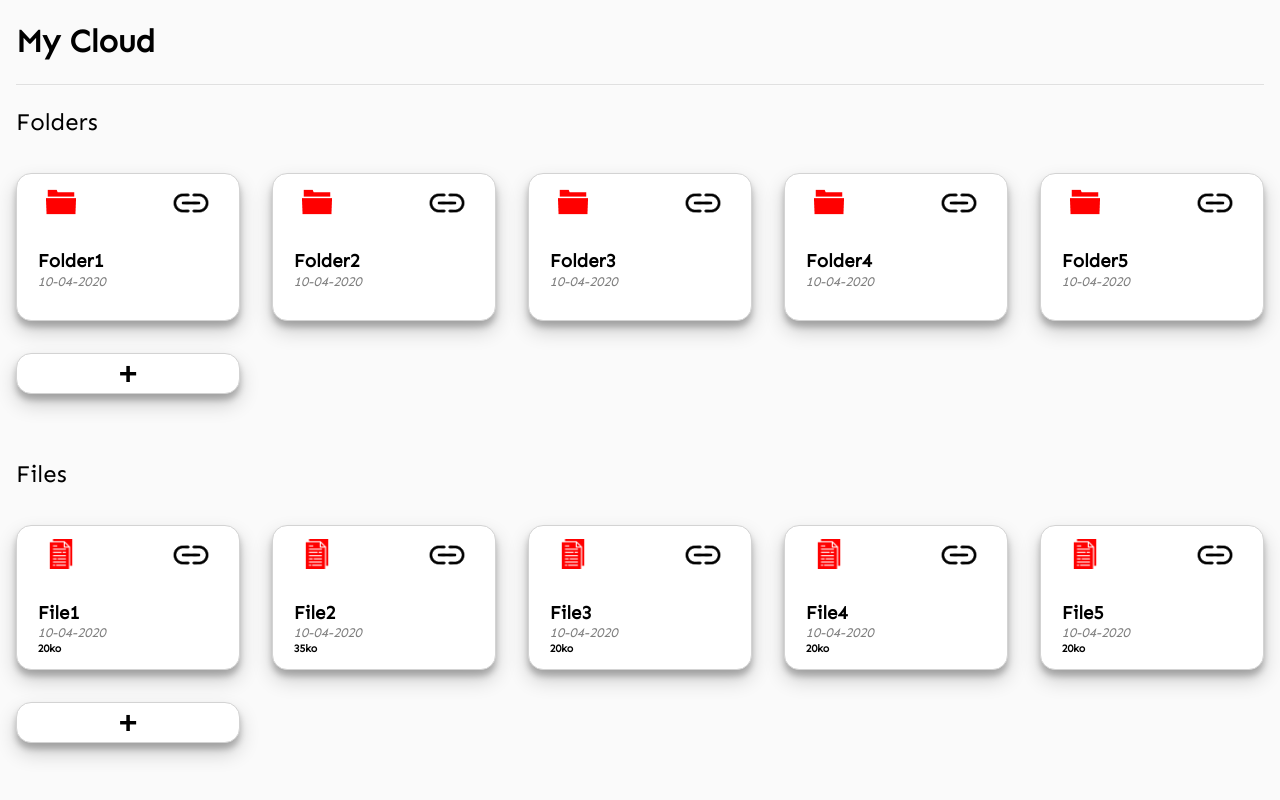
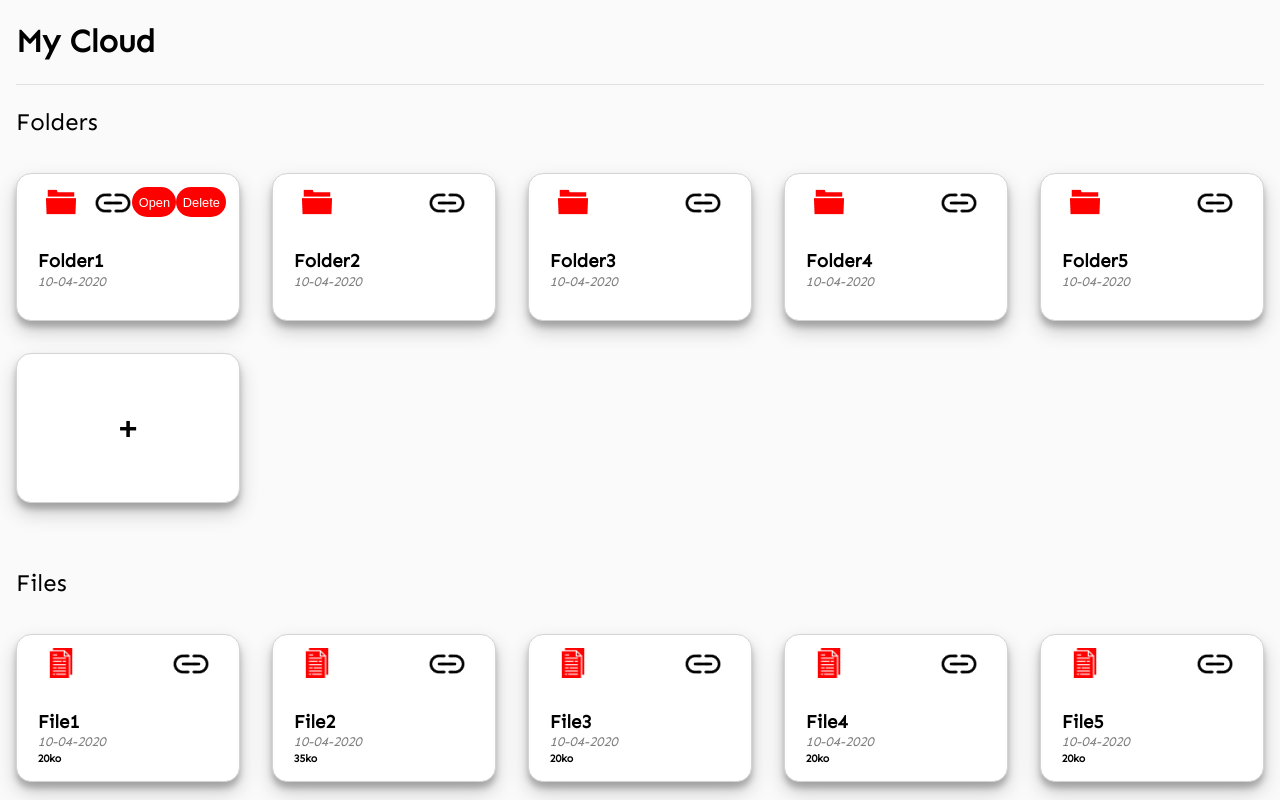
Before and after one commit to Chahi-Rabie-Ala-Eddine/SealPass, a React (Create React App) app: page / in a window 1280 px wide. Both pictures are taken after a click on the button 190 px from the left and 202 px from the top of the page. Shown: the top 800 px of the page. Built offline with nearby package versions, Linux system fonts and the light colour scheme; a web font is replaced by a local one.

Commit message:
Complete but not perfect

```diff
--- a/package.json
+++ b/package.json
@@ -9,6 +9,7 @@
     "prettier": "^2.0.4",
     "react": "^16.13.0",
     "react-dom": "^16.13.0",
+    "react-dropzone": "^10.2.2",
     "react-modal": "^3.11.2",
     "react-router-dom": "^5.1.2",
     "react-scripts": "3.4.0"
--- a/src/components/cloudFileComponent.jsx
+++ b/src/components/cloudFileComponent.jsx
@@ -4,22 +4,58 @@ import share_link from "../assets/images/link.png";
 import "../styles/cloud_page_component_style.css";
 
 export default class cloudFileComponent extends Component {
-  //TODO share button action
+  constructor(props) {
+    super(props);
+    this.state = {
+      showModal: false,
+      isVisible: false,
+    };
+    this.handleHiddenSwitch = this.handleHiddenSwitch.bind(this);
+    this.handleFileDelete = this.handleFileDelete.bind(this);
+    this.handleFileDownload = this.handleFileDownload.bind(this);
+  }
+
+  handleFileDownload() {
+    //TODO AJAX
+    console.log("downloading file");
+  }
+
+  handleFileDelete() {
+    //TODO AJAX
+    console.log("deleted file");
+  }
+
+  handleHiddenSwitch() {
+    if (this.state.isVisible) {
+      this.setState({ isVisible: false });
+    } else {
+      this.setState({ isVisible: true });
+    }
+  }
+
   render() {
     return (
-      <div className={"FileBox"}>
+      <section className={"FileBox"}>
         <span className={"iconShareLine"}>
           <img src={file_icon} alt={file_icon} className={"fileIcon"} />
-          <button className={"shareButton"}>
+          <button className={"shareButton"} onClick={this.handleHiddenSwitch}>
             <img src={share_link} alt={share_link} className={"shareIcon"} />
           </button>
+          <div
+            className={
+              this.state.isVisible ? "dropDownMenu" : "dropDownMenu_hidden"
+            }
+          >
+            <button className={"fileDownloadButton"} onClick={this.handleFileDownload}>Download</button>
+            <button className={"fileDeleteButton"} onClick={this.handleFileDelete}>Delete</button>
+          </div>
         </span>
         <div className={"nameDateSize"}>
           <h3>{this.props.fileInfo.name}</h3>
           <h5>{this.props.fileInfo.date}</h5>
           <h6>{this.props.fileInfo.size}</h6>
         </div>
-      </div>
+      </section>
     );
   }
 }
--- a/src/components/cloudFolderComponent.jsx
+++ b/src/components/cloudFolderComponent.jsx
@@ -1,29 +1,89 @@
 import React, { Component } from "react";
 import folder_red from "../assets/images/folder_red.png";
 import share_link from "../assets/images/link.png";
+import CloudFileComponent from "./cloudFileComponent";
 import "../styles/cloud_page_component_style.css";
+import Modal from "react-modal";
 
 export default class cloudFolderComponent extends Component {
-  //TODO share button action
   constructor(props) {
     super(props);
-    this.state = { copySharelinkSuccess: "" };
+    this.state = {
+      copySharelinkSuccess: "",
+      showModal: false,
+      isVisible: false,
+    };
+    this.handleModal = this.handleModal.bind(this);
+    this.handleHiddenSwitch = this.handleHiddenSwitch.bind(this);
+    this.handleFolderDelete = this.handleFolderDelete.bind(this);
+  }
+
+  handleModal() {
+    if (this.state.showModal) {
+      this.setState({ showModal: false });
+    } else {
+      this.setState({ showModal: true });
+    }
+  }
+
+  handleFolderDelete() {
+    console.log("deleted folder");
+  }
+
+  handleHiddenSwitch() {
+    if (this.state.isVisible) {
+      this.setState({ isVisible: false });
+    } else {
+      this.setState({ isVisible: true });
+    }
   }
 
   render() {
     return (
-      <div className={"FolderBox"}>
+      <section className={"FolderBox"}>
         <span className={"iconShareLine"}>
           <img src={folder_red} alt={folder_red} className={"folderIcon"} />
           <button className={"shareButton"}>
-            <img src={share_link} alt={share_link} className={"shareIcon"} />
+            <img
+              src={share_link}
+              alt={share_link}
+              className={"shareIcon"}
+              onClick={this.handleHiddenSwitch}
+            />
           </button>
+          <div
+            className={
+              this.state.isVisible ? "dropDownMenu" : "dropDownMenu_hidden"
+            }
+          >
+            <button className={"openFolderButton"} onClick={this.handleModal}>
+              Open
+            </button>
+            <Modal
+              isOpen={this.state.showModal}
+              contentLabel={"onRequestClose"}
+              onRequestClose={this.handleModal}
+              className={"folderModal"}
+              overlayClassName={"Overlay"}
+            >
+              <section className={"folderContentModal"}>
+                <h2>{this.props.folderInfo.name}</h2>
+                  <div className={"inFolderFilesGrid"}>{this.props.folderInfo.files.map((file, i) => (
+                    <CloudFileComponent fileInfo={file} key={i}/>
+                  ))}</div>
+                <button className={"overlayButton"} onClick={this.handleModal}>
+                  Close
+                </button>
+              </section>
+            </Modal>
+            <button onClick={this.handleFolderDelete}>Delete</button>
+          </div>
         </span>
         <div className={"nameDate"}>
           <h3>{this.props.folderInfo.name}</h3>
           <h5>{this.props.folderInfo.date}</h5>
         </div>
-      </div>
+      </section>
     );
   }
 }
--- a/src/components/cloud_component.js
+++ b/src/components/cloud_component.js
@@ -19,26 +19,185 @@ export default class cloud_component extends Component {
           name: "Folder1",
           date: "10-04-2020",
           sharelink: "dfqjbgdfbkbgdfk",
+          files: [
+            {
+              name: "File1",
+              size: "20ko",
+              date: "10-04-2020",
+              sharelink: "bloblbopbl",
+            },
+            {
+              name: "File2",
+              size: "35ko",
+              date: "10-04-2020",
+              sharelink: "blopblpoblpo",
+            },
+            {
+              name: "File3",
+              size: "20ko",
+              date: "10-04-2020",
+              sharelink: "bloblbopbl",
+            },
+            {
+              name: "File5",
+              size: "20ko",
+              date: "10-04-2020",
+              sharelink: "bloblbopbl",
+            },
+            {
+              name: "File4",
+              size: "20ko",
+              date: "10-04-2020",
+              sharelink: "bloblbopbl",
+            },
+          ],
         },
         {
           name: "Folder2",
           date: "10-04-2020",
           sharelink: "dfqjbgdfbkbgdfk",
-        },
+          files: [
+            {
+              name: "File1",
+              size: "20ko",
+              date: "10-04-2020",
+              sharelink: "bloblbopbl",
+            },
+            {
+              name: "File2",
+              size: "35ko",
+              date: "10-04-2020",
+              sharelink: "blopblpoblpo",
+            },
+            {
+              name: "File3",
+              size: "20ko",
+              date: "10-04-2020",
+              sharelink: "bloblbopbl",
+            },
+            {
+              name: "File5",
+              size: "20ko",
+              date: "10-04-2020",
+              sharelink: "bloblbopbl",
+            },
+            {
+              name: "File4",
+              size: "20ko",
+              date: "10-04-2020",
+              sharelink: "bloblbopbl",
+            },
+          ],},
         {
           name: "Folder3",
           date: "10-04-2020",
           sharelink: "dfqjbgdfbkbgdfk",
+          files: [
+            {
+              name: "File1",
+              size: "20ko",
+              date: "10-04-2020",
+              sharelink: "bloblbopbl",
+            },
+            {
+              name: "File2",
+              size: "35ko",
+              date: "10-04-2020",
+              sharelink: "blopblpoblpo",
+            },
+            {
+              name: "File3",
+              size: "20ko",
+              date: "10-04-2020",
+              sharelink: "bloblbopbl",
+            },
+            {
+              name: "File5",
+              size: "20ko",
+              date: "10-04-2020",
+              sharelink: "bloblbopbl",
+            },
+            {
+              name: "File4",
+              size: "20ko",
+              date: "10-04-2020",
+              sharelink: "bloblbopbl",
+            },
+          ],
         },
         {
           name: "Folder4",
           date: "10-04-2020",
           sharelink: "dfqjbgdfbkbgdfk",
+          files: [
+            {
+              name: "File1",
+              size: "20ko",
+              date: "10-04-2020",
+              sharelink: "bloblbopbl",
+            },
+            {
+              name: "File2",
+              size: "35ko",
+              date: "10-04-2020",
+              sharelink: "blopblpoblpo",
+            },
+            {
+              name: "File3",
+              size: "20ko",
+              date: "10-04-2020",
+              sharelink: "bloblbopbl",
+            },
+            {
+              name: "File5",
+              size: "20ko",
+              date: "10-04-2020",
+              sharelink: "bloblbopbl",
+            },
+            {
+              name: "File4",
+              size: "20ko",
+              date: "10-04-2020",
+              sharelink: "bloblbopbl",
+            },
+          ],
         },
         {
           name: "Folder5",
           date: "10-04-2020",
           sharelink: "dfqjbgdfbkbgdfk",
+          files: [
+            {
+              name: "File1",
+              size: "20ko",
+              date: "10-04-2020",
+              sharelink: "bloblbopbl",
+            },
+            {
+              name: "File2",
+              size: "35ko",
+              date: "10-04-2020",
+              sharelink: "blopblpoblpo",
+            },
+            {
+              name: "File3",
+              size: "20ko",
+              date: "10-04-2020",
+              sharelink: "bloblbopbl",
+            },
+            {
+              name: "File5",
+              size: "20ko",
+              date: "10-04-2020",
+              sharelink: "bloblbopbl",
+            },
+            {
+              name: "File4",
+              size: "20ko",
+              date: "10-04-2020",
+              sharelink: "bloblbopbl",
+            },
+          ],
         },
       ],
       files: [
@@ -84,8 +243,8 @@ export default class cloud_component extends Component {
         <div>
           <h2>Folders</h2>
           <div className="cloudFolderComponentContainer">
-            {this.state.folders.map((folder) => (
-              <CloudFolderComponent folderInfo={folder} />
+            {this.state.folders.map((folder, i) => (
+              <CloudFolderComponent folderInfo={folder} key={i} />
             ))}
             <NewFolderComponent />
           </div>
@@ -93,8 +252,8 @@ export default class cloud_component extends Component {
         <div>
           <h2>Files</h2>
           <div className="cloudFileComponentContainer">
-            {this.state.files.map((file) => (
-              <CloudFileComponent fileInfo={file} />
+            {this.state.files.map((file, i) => (
+              <CloudFileComponent fileInfo={file} key={i} />
             ))}
             <FileUploadComponent />
           </div>
--- a/src/index.js
+++ b/src/index.js
@@ -4,10 +4,12 @@ import './index.css';
 import App from './App';
 import * as serviceWorker from './serviceWorker';
 import CloudComponent from "./components/cloud_component";
+import Modal from "react-modal";
 
 //TODO remove //dev-only//
 
 
+Modal.setAppElement("#root");
 
 ReactDOM.render(<CloudComponent/>, document.getElementById('root'));
 
--- a/src/styles/cloud_page_component_style.css
+++ b/src/styles/cloud_page_component_style.css
@@ -1,7 +1,35 @@
+h1,
+h2 {
+  margin-left: 1rem;
+}
+
+h2 {
+  font-weight: normal;
+}
+
+body {
+  background-color: rgba(0, 0, 0, 0.02);
+}
+
+main {
+  margin: 0;
+  padding: 0;
+  display: flex;
+  flex-direction: column;
+  box-sizing: border-box;
+}
+
 .cloudFolderComponentContainer,
-.cloudFileComponentContainer {
+.cloudFileComponentContainer
+{
   display: grid;
   grid-template-columns: repeat(auto-fit, minmax(220px, 1fr));
+  margin-bottom: 3rem;
+}
+
+.inFolderFilesGrid{
+  display: grid;
+  grid-template-columns: repeat(4, 250px);
   margin-bottom: 3rem;
 }
 
@@ -12,7 +40,7 @@
   justify-content: space-between;
 }
 
-.newFolderNameText{
+.newFolderNameText {
   display: flex;
   width: 200px;
   height: fit-content;
@@ -45,6 +73,7 @@
 .plusButton {
   width: 100%;
   height: 100%;
+  min-height: 150px;
   border: 1px solid lightgrey;
   border-radius: 15px;
   box-shadow: 0 10px 20px rgba(0, 0, 0, 0.19), 0 6px 6px rgba(0, 0, 0, 0.23);
@@ -98,6 +127,7 @@
 .FileBox {
   margin: 1rem;
   padding: 0.8rem;
+  min-height: 120px;
   border: 1px solid lightgrey;
   border-radius: 15px;
   box-shadow: 0 10px 20px rgba(0, 0, 0, 0.19), 0 6px 6px rgba(0, 0, 0, 0.23);
@@ -129,13 +159,13 @@
 .uploadModal {
   display: flex;
   flex-flow: column;
+  padding: 2rem 4rem 2rem 4rem;
   align-items: center;
-  width: 40%;
+  width: fit-content;
   height: fit-content;
   border-radius: 12px;
   flex-flow: column;
   align-content: space-around;
-  padding: 0 5rem;
   background-color: white;
   margin: 5rem auto 5rem auto;
   box-shadow: 0 10px 20px rgba(0, 0, 0, 0.19), 0 6px 6px rgba(0, 0, 0, 0.23);
@@ -234,23 +264,63 @@
   border-bottom: 1px solid rgba(255, 255, 255, 0.3);
 }
 
-h1,
-h2 {
-  margin-left: 1rem;
+.dragNDropArea {
+  padding: 6rem;
+  width: max-content;
+  height: max-content;
+  border-radius: 50px;
+  border: 2px dashed gray;
+  margin: 0 0 1rem 0;
 }
 
-h2 {
-  font-weight: normal;
+.dropDownMenu {
+  display: flex;
+  flex-direction: row;
 }
 
-body {
-  background-color: rgba(0, 0, 0, 0.02);
+.dropDownMenu button {
+  min-width: max-content;
+  padding: 0.4rem;
+  width: auto;
+  height: auto;
+  background-color: red;
+  color: white;
+  border: none;
+  font-size: 0.8rem;
+  border-radius: 50px;
 }
 
-main {
-  margin: 0;
-  padding: 0;
+.dropDownMenu button:hover {
+  background-color: rgb(200, 0, 0);
+}
+
+.dropDownMenu button:active {
+  box-shadow: 0 10px 20px rgba(0, 0, 0, 0.19), 0 6px 6px rgba(0, 0, 0, 0.23);
+}
+
+.dropDownMenu_hidden {
+  display: none;
+}
+
+.openFolderButton {
+  margin-left: -1rem;
+}
+
+.fileDownloadButton {
+  margin-left: -1rem;
+}
+
+.folderContentModal {
   display: flex;
-  flex-direction: column;
-  box-sizing: border-box;
+  flex-flow: column;
+  padding: 2rem 4rem 2rem 4rem;
+  align-items: center;
+  width: fit-content;
+  height: fit-content;
+  border-radius: 12px;
+  flex-flow: column;
+  align-content: space-around;
+  background-color: white;
+  margin: 5rem auto 5rem auto;
+  box-shadow: 0 10px 20px rgba(0, 0, 0, 0.19), 0 6px 6px rgba(0, 0, 0, 0.23);
 }
```
Also changed, not shown: src/components/file_upload_component.jsx (+36 -19 lines), src/components/newFolderComponent.jsx (+5 -4 lines), 1 other file (tests, documents, lock files or other folders). Lines whose indentation alone changed are shown as unchanged.
